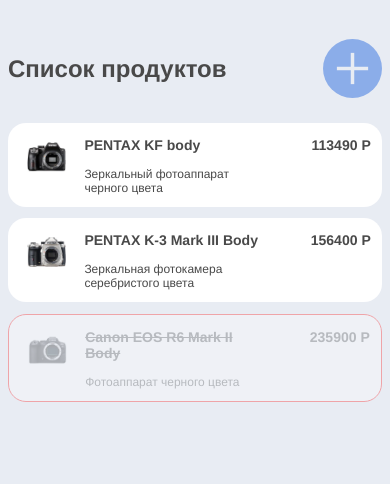
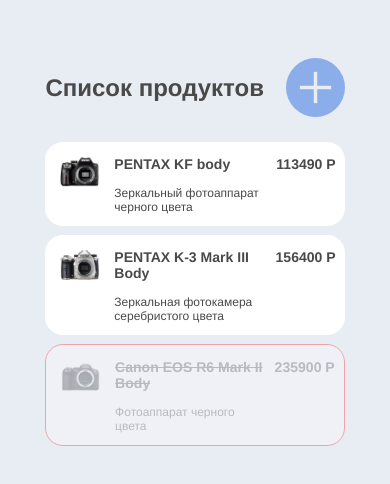
Before and after one commit to Zhostt/ProductList-Vue, a Vue app: page / in a window 390 px wide. Shown: the top 484 px of the page. Built offline with nearby package versions, Linux system fonts and the light colour scheme.

Commit message:
mobile adjustments

```diff
--- a/src/App.vue
+++ b/src/App.vue
@@ -75,22 +75,19 @@
 @media only screen and (max-width: 768px) {
       .app-container {
         margin: 0;
+        padding: 10%;
         font-size: 12px;
     }
-    .app-container {
-        padding: 5% 0;
-        margin: 0;
-      }
 }
 
 
 @media only screen and (max-width: 720px) {
-        .main-block {
-            width:90%;
+    .input-block {
+            width:80%;
         }
     }
 @media only screen and (min-width: 720px) {
-    .input-block {
+      .input-block {
             width:20%;
             min-width:0;
     }
```
